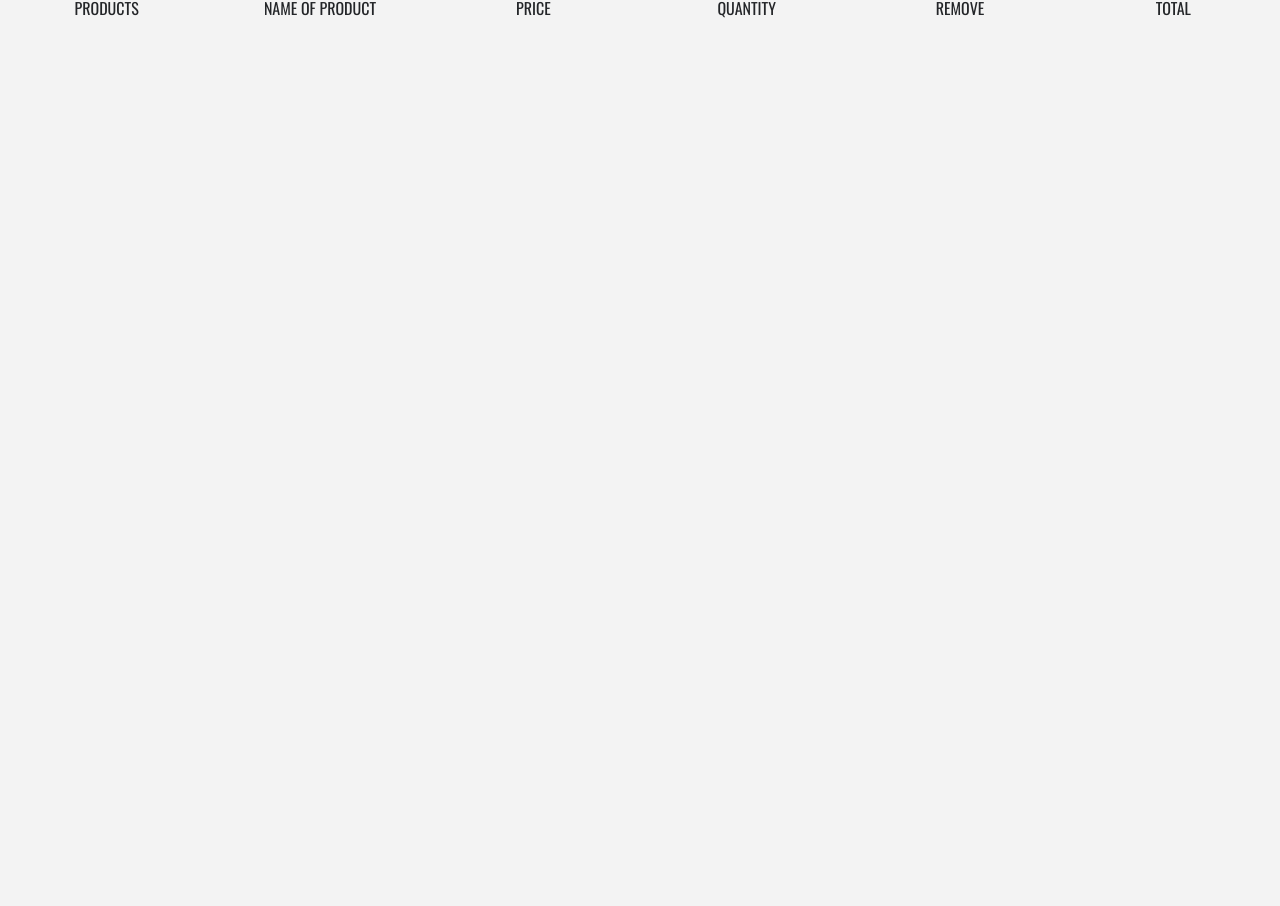
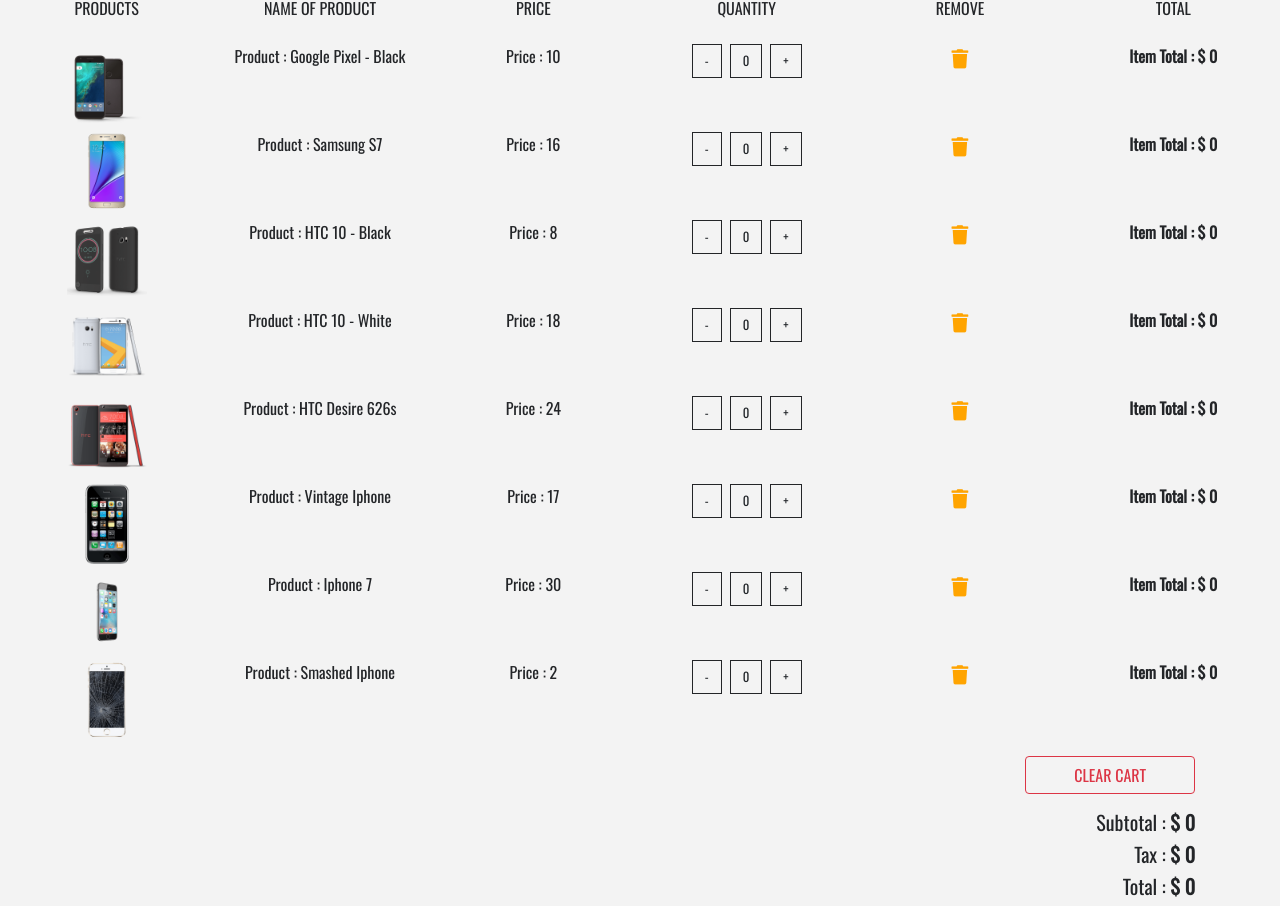
Before and after one commit to TopGITsan/react-e-store, a React (Create React App) app: page /cart in a window 1280 px wide. Shown: the part 140-1046 px from the top of the page. Before the commit the page ends 800 px from the top, so only its background shows below. Built offline with nearby package versions, Linux system fonts and the light colour scheme; a web font is replaced by a local one.

Commit message:
add CartItem UI + styles

```diff
--- a/src/App.css
+++ b/src/App.css
@@ -25,3 +25,23 @@
 .text-bright {
 	color: vat(--lightBlue)
 }
+
+.btn-black {
+	background: transparent;
+	text-transform: capitalize;
+	font-size: 0.8rem !important;
+	color: var(--mainDark);
+	border-radius: 0 !important;
+	border: 0.1rem solid var(--mainDark) !important;
+}
+
+.btn-black:hover {
+	background: var(--mainDark) !important ;
+	color: var(--mainWhite) !important;
+}
+
+.cart-icon {
+	cursor: pointer;
+	font-size: 1.2rem;
+	color: var(--mainYellow);
+}
--- a/src/components/Cart/Cart.js
+++ b/src/components/Cart/Cart.js
@@ -5,6 +5,7 @@
 import EmptyCart from "./EmptyCart";
 import { ProductConsumer } from "../../context";
 import CartList from './CartList';
+import CartTotals from './CartTotals';
 
 export default class Cart extends Component {
 	render() {
@@ -13,12 +14,13 @@
 				<ProductConsumer>
 					{value=>{
 						const {cart} = value;
-						if (!cart.length>0){
+						if (cart.length>0){
 							return (
 								<React.Fragment>
 									<Title name='your' title='cart' />
 									<CartColumns />
 									<CartList value={value}/>
+									<CartTotals value={value}/>
 								</React.Fragment>
 							);
 						} else {
--- a/src/components/Cart/CartItem.js
+++ b/src/components/Cart/CartItem.js
@@ -1,9 +1,34 @@
 import React from 'react'
 
-export default function CartItem() {
+export default function CartItem({item,value}) {
+    const {id, title, img, price, total, count} = item;
+    const {increment, decrement, removeItem} = value;
     return (
-        <div>
-            <h5>this is a cart item</h5>
+        <div className="row my-2 text-capitalize text-center">
+            <div className="col-10 mx-auto col-lg-2">
+                <img src={img} style={{width:'5rem',height:'5rem'}} alt="product" className='img-fluid'/>
+            </div>
+            <div className="col-10 mx-auto col-lg-2">
+                <span className="">product : {title}</span>
+            </div>
+            <div className="col-10 mx-auto col-lg-2">
+                <span className="">price : {price}</span>
+            </div>
+            <div className="col-10 mx-auto col-lg-2 my-2 my-lg-0">
+                <div className="d-flex justify-content-center">
+                    <span className="btn btn-black mx-1" onClick={()=>decrement(id)}>-</span>
+                    <span className="btn btn-black mx-1" >{count}</span>
+                    <span className="btn btn-black mx-1" onClick={()=>increment(id)}>+</span>
+                </div>
+            </div>
+            <div className="col-10 mx-auto col-lg-2">
+                <div className="cart-icon" onClick={() => removeItem(id)}>
+                    <i className="fas fa-trash"></i>
+                </div>
+            </div>
+            <div className="col-10 mx-auto col-lg-2">
+                <strong>item total : $ {total}</strong>
+            </div>
         </div>
     )
 }
--- /dev/null
+++ b/src/components/Cart/CartTotals.js
@@ -0,0 +1,28 @@
+import React from 'react';
+import {Link} from 'react-router-dom';
+
+export default function CartTotals({value}) {
+    const {cartSubTotal, cartTax, cartTotal, clearCart} =value;
+    return (
+        <React.Fragment>
+            <div className="container">
+                <div className="row">
+                    <div className="col-10 mt-2 ml-sm-5 ml-md-auto col-sm-8 text-capitalize text-right">
+                        <Link to='/'>
+                            <button className='btn btn-outline-danger text-uppercase mb-3 px-5' type='button' onClick={() => clearCart()}>Clear Cart</button>
+                        </Link>
+                        <h5>
+                            <span className="text-item">subtotal : <strong>$ {cartSubTotal}</strong></span>
+                        </h5>
+                        <h5>
+                            <span className="text-item">tax : <strong>$ {cartTax}</strong></span>
+                        </h5>
+                        <h5>
+                            <span className="text-item">total : <strong>$ {cartTotal}</strong></span>
+                        </h5>
+                    </div>
+                </div>
+            </div>
+        </React.Fragment>
+    )
+}
--- a/src/context.js
+++ b/src/context.js
@@ -8,7 +8,7 @@
     state={
         products: [],
         detailProduct: detailProduct,
-        cart: [],
+        cart: storeProducts,
         modalOpen: false,
         modalProduct: detailProduct,
         cartSubTotal:0,
```
